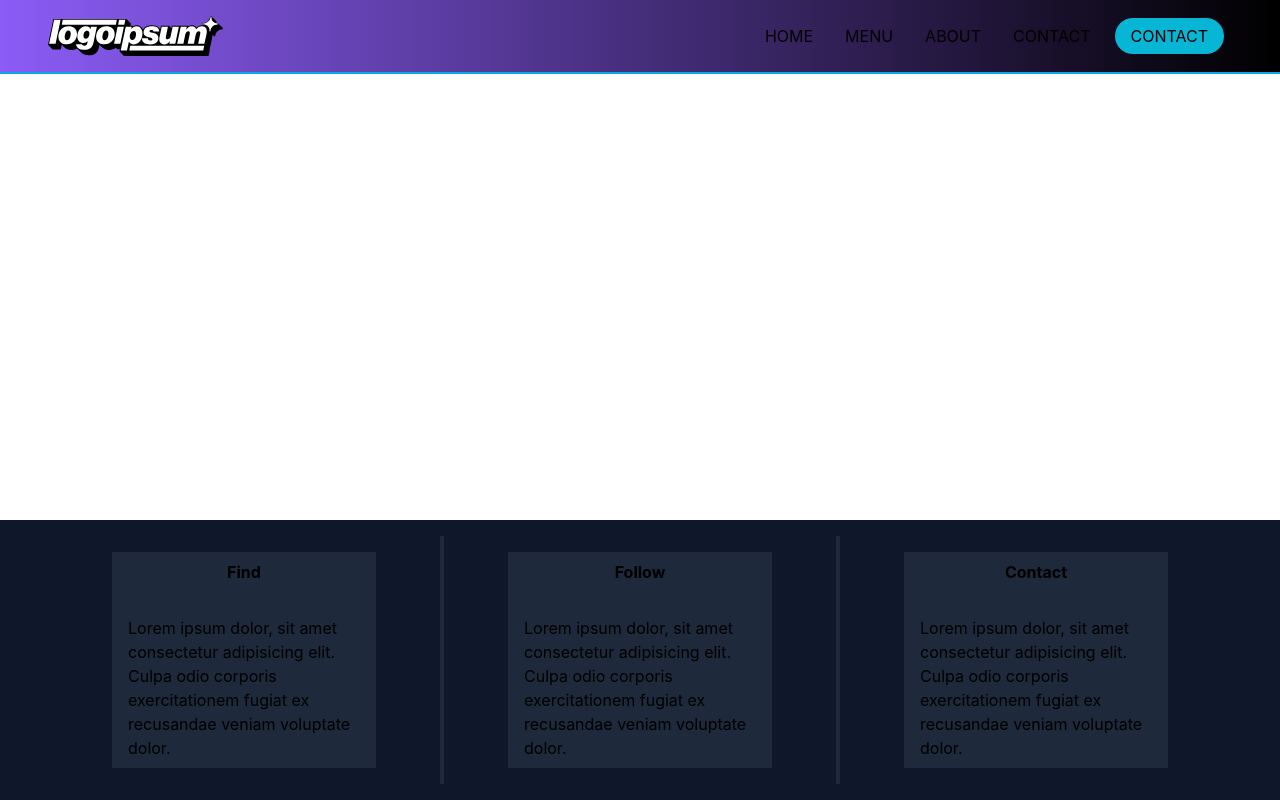
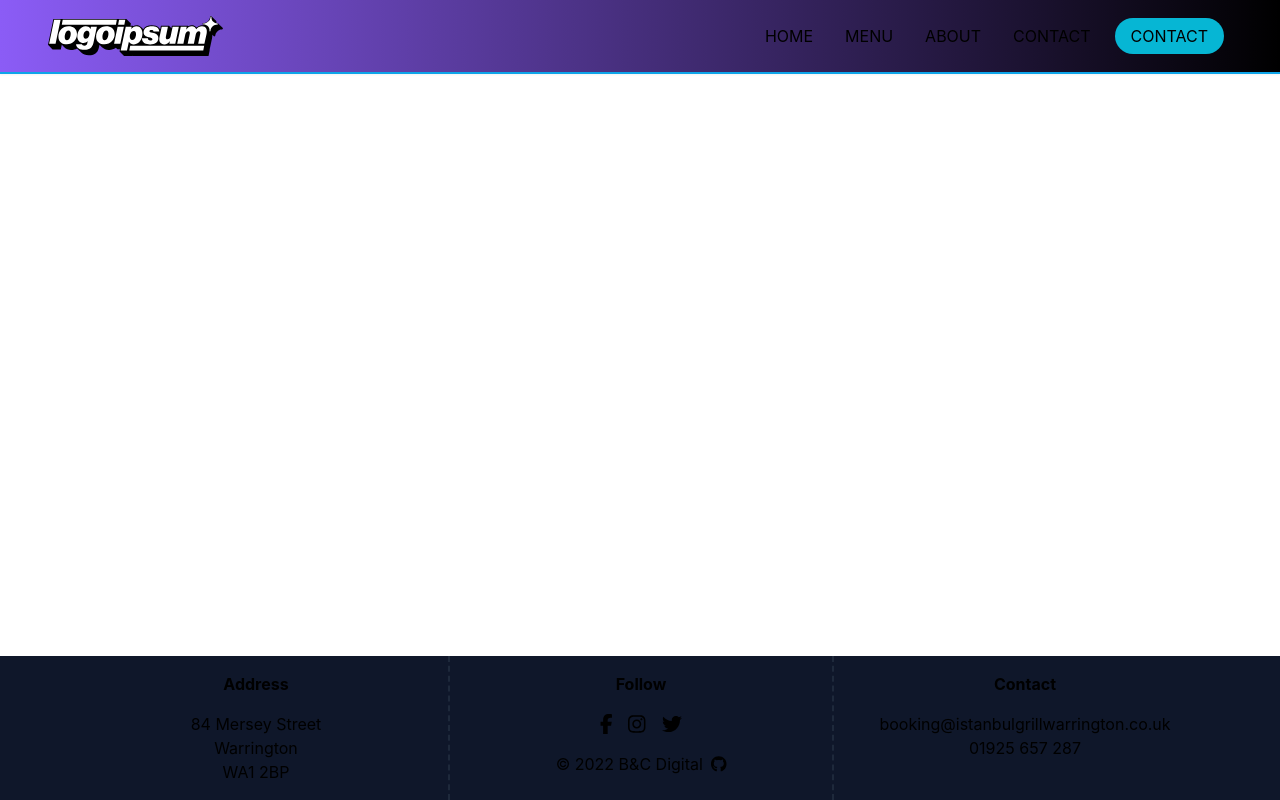
Before and after one commit to iainbrux/zaza-restaurant-website, a Next.js app: page / in a window 1280 px wide. Built offline with nearby package versions, Linux system fonts and the light colour scheme.

Commit message:
improved initial footer styling, added fort-awesome pacakages for icons, general restyling of footercomponent, added logic to determine which footer to display based on the window inner width

```diff
--- a/components/footer/content-splitter.tsx
+++ /dev/null
@@ -1,3 +0,0 @@
-export const FooterSplitter = () => {
-  return <div className="bg-slate-800 p-0.5 h-50"></div>;
-};
--- a/components/footer/content.tsx
+++ b/components/footer/content.tsx
@@ -1,11 +1,13 @@
 export interface FooterContentProps {
   title: string;
-  content: string;
+  content: string | JSX.Element;
 }
 
-export const FooterContent = ({ title, content }: FooterContentProps) => (
-  <aside className="flex flex-col items-center my-4 mx-16 bg-slate-800">
-    <h3 className="font-bold mb-4 p-2">{title}</h3>
-    <p className="py-2 px-4 ">{content}</p>
-  </aside>
-);
+export const FooterContent = ({ title, content }: FooterContentProps) => {
+  return (
+    <aside className="flex flex-col items-center p-4 w-96">
+      <h3 className="font-bold mb-4">{title}</h3>
+      {content}
+    </aside>
+  );
+};
--- a/components/footer/index.tsx
+++ b/components/footer/index.tsx
@@ -1,19 +1,89 @@
+import { FontAwesomeIcon } from "@fortawesome/react-fontawesome";
 import { FooterContent } from "./content";
-import { FooterSplitter } from "./content-splitter";
+import {
+  faFacebookF,
+  faInstagram,
+  faTwitter,
+  faGithub,
+} from "@fortawesome/free-brands-svg-icons";
+import { useEffect, useState } from "react";
+
+type WindowSizing = {
+  innerWidth: number;
+  innerHeight: number;
+};
 
 export const Footer = () => {
-  const loremIpsum = `Lorem ipsum dolor, sit amet consectetur adipisicing elit. Culpa odio
-  corporis exercitationem fugiat ex recusandae veniam voluptate dolor.`;
+  const [windowSizing, setWindowSizing] = useState<WindowSizing>();
+
+  const handleResize = () =>
+    setWindowSizing({
+      innerWidth: window.innerWidth,
+      innerHeight: window.innerHeight,
+    });
+
+  useEffect(() => {
+    window.addEventListener("resize", handleResize);
+    return () => window.removeEventListener("resize", handleResize);
+  }, []);
+
+  const addressContent = (
+    <p className="text-center">
+      84 Mersey Street
+      <br />
+      Warrington
+      <br />
+      WA1 2BP
+    </p>
+  );
+
+  const followContent = (
+    <div className="text-center">
+      <ul>
+        <li className="inline m-2">
+          <FontAwesomeIcon icon={faFacebookF} size="lg" />
+        </li>
+        <li className="inline m-2">
+          <FontAwesomeIcon icon={faInstagram} size="lg" />
+        </li>
+        <li className="inline m-2">
+          <FontAwesomeIcon icon={faTwitter} size="lg" />
+        </li>
+      </ul>
+      <p className="mt-4">
+        &copy; 2022 B&amp;C Digital
+        <FontAwesomeIcon className="ml-2" icon={faGithub} />
+      </p>
+    </div>
+  );
+
+  const contactContent = (
+    <p className="text-center">
+      booking@istanbulgrillwarrington.co.uk
+      <br />
+      01925 657 287
+    </p>
+  );
+
+  const isDesktopView =
+    (typeof window !== "undefined" && window.innerWidth >= 768) ||
+    (windowSizing && windowSizing.innerWidth >= 768);
+
+  const sharedStyling =
+    "flex justify-center bg-slate-900 w-screen divide-dashed divide-slate-800 min-w-def";
+
+  // Remove fixed bottom-0 when we've got content for the pages
+
+  const footerClassName =
+    typeof window === "undefined" || isDesktopView
+      ? `${sharedStyling} fixed bottom-0 divide-x-2`
+      : `${sharedStyling} fixed bottom-0 flex-wrap divide-y-2`;
 
   return (
-    <footer>
-      <div className="flex flex-row py-4 px-12 fixed bottom-0 bg-slate-900 w-screen">
-        <FooterContent title="Find" content={loremIpsum} />
-        <FooterSplitter />
-        <FooterContent title="Follow" content={loremIpsum} />
-        <FooterSplitter />
-        <FooterContent title="Contact" content={loremIpsum} />
-      </div>
+    <footer className={footerClassName}>
+      <FooterContent title="Address" content={addressContent} />
+      <FooterContent title="Follow" content={followContent} />
+      <FooterContent title="Contact" content={contactContent} />
     </footer>
   );
 };
--- a/tailwind.config.js
+++ b/tailwind.config.js
@@ -6,6 +6,9 @@ module.exports = {
     "./components/**/*.{js,ts,jsx,tsx}",
   ],
   theme: {
+    minWidth: {
+      def: "295px",
+    },
     extend: {},
   },
   plugins: [],
```
Also changed, not shown: package.json (+8 -1 lines), 1 other file (tests, documents, lock files or other folders).
